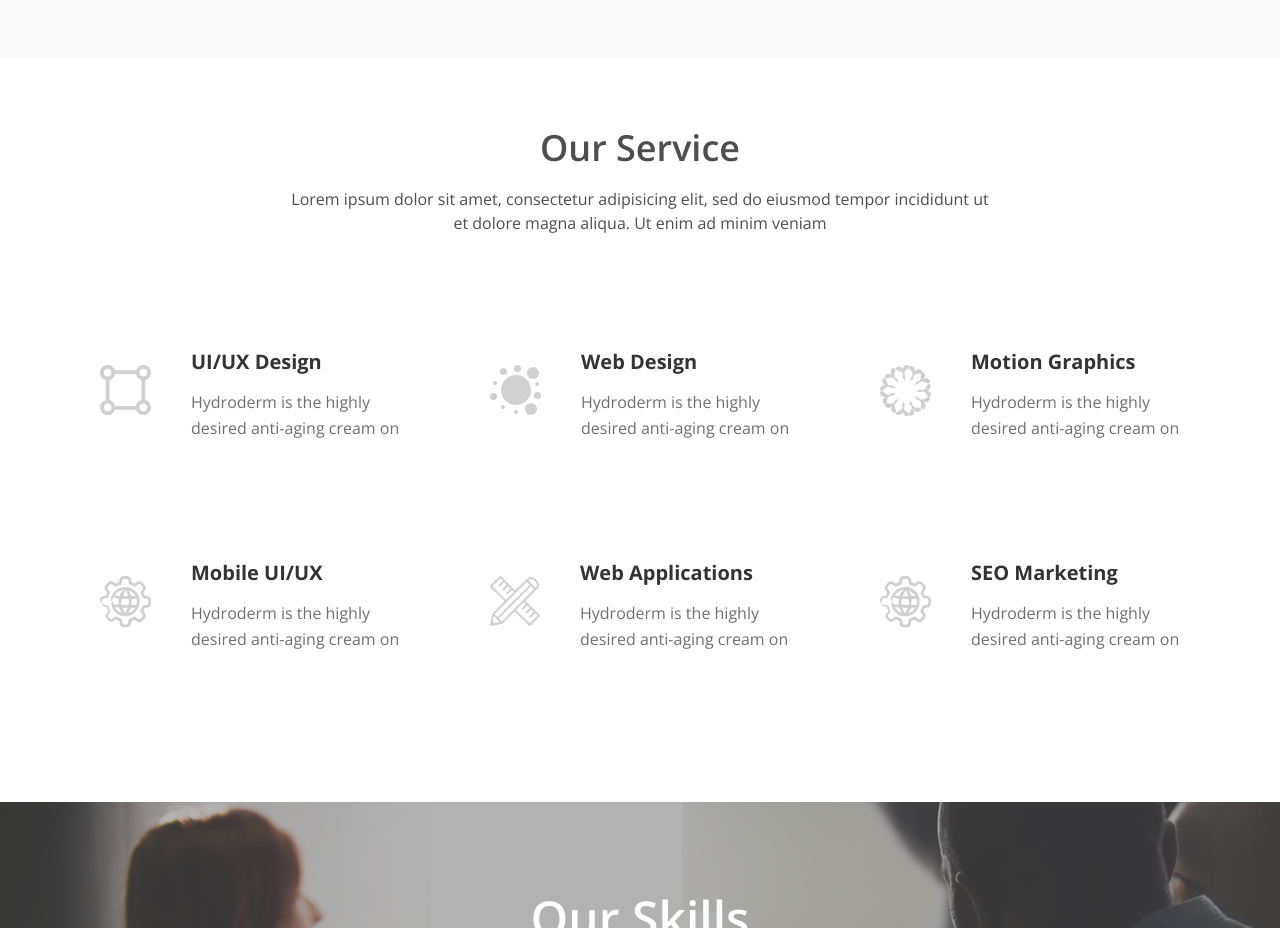
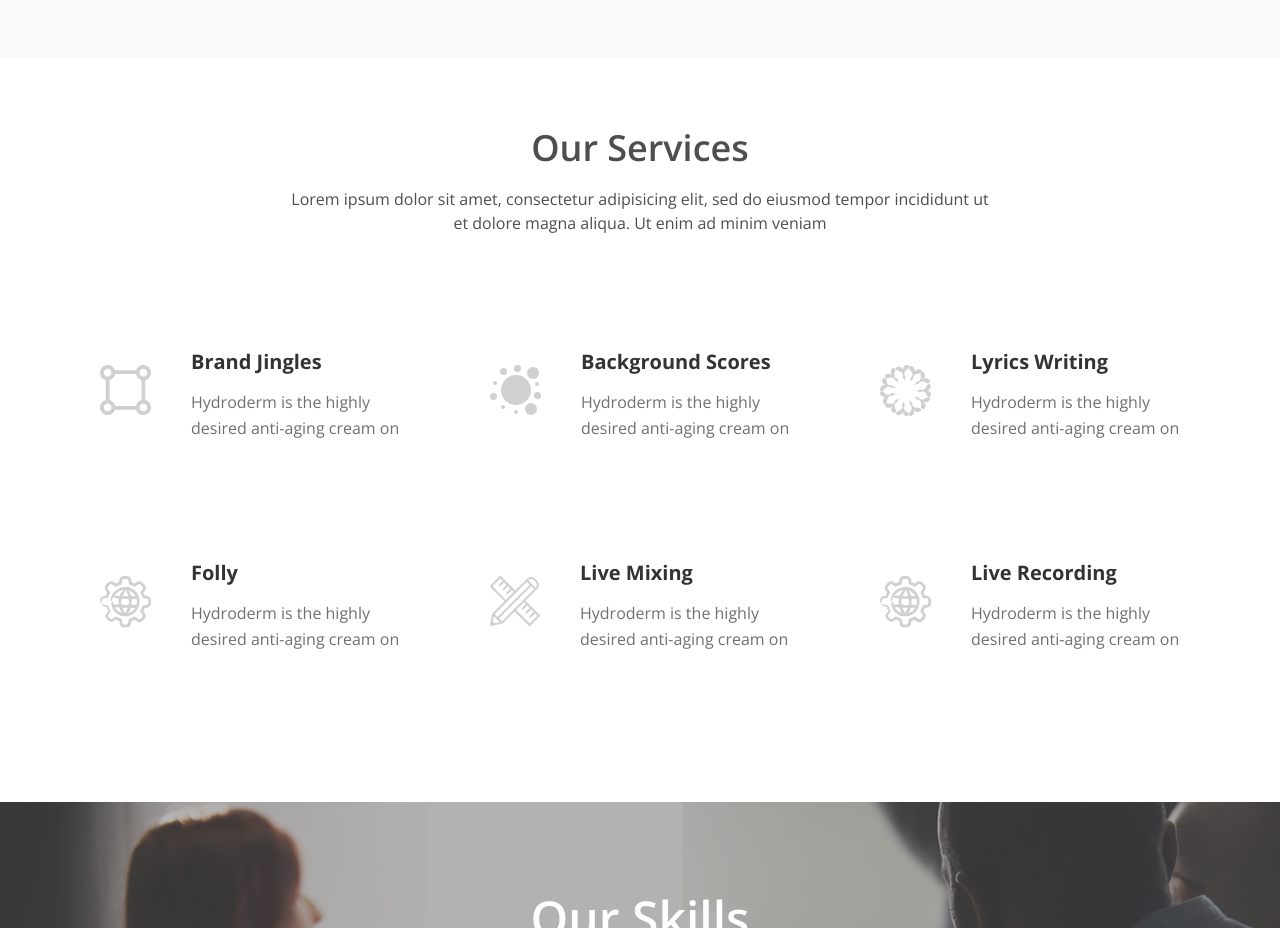
Before and after one commit to Audiofactory-admin/Audiofactory-admin.github.io, a plain HTML site: page index.html in a window 1280 px wide. Shown: the part 2500-3428 px from the top of the page. Drawn offline with nearby package versions, Linux system fonts and the light colour scheme.

Commit message:
Services update 1

```diff
--- a/index.html
+++ b/index.html
@@ -308,7 +308,7 @@
     <section id="services" class="service-item">
         <div class="container">
             <div class="center fadeInDown">
-                <h2>Our Service</h2>
+                <h2>Our Services</h2>
                 <p class="lead">Lorem ipsum dolor sit amet, consectetur adipisicing elit, sed do eiusmod tempor incididunt ut <br> et dolore magna aliqua. Ut enim ad minim veniam</p>
             </div>
 
@@ -320,7 +320,7 @@
                             <img class="img-responsive" src="images/services/ux.svg">
                         </div>
                         <div class="media-body">
-                            <h3 class="media-heading">UI/UX Design</h3>
+                            <h3 class="media-heading">Brand Jingles</h3>
                             <p>Hydroderm is the highly desired anti-aging cream on</p>
                         </div>
                     </div>
@@ -332,7 +332,7 @@
                             <img class="img-responsive" src="images/services/web.svg">
                         </div>
                         <div class="media-body">
-                            <h3 class="media-heading">Web Design</h3>
+                            <h3 class="media-heading">Background Scores</h3>
                             <p>Hydroderm is the highly desired anti-aging cream on</p>
                         </div>
                     </div>
@@ -344,7 +344,7 @@
                             <img class="img-responsive" src="images/services/motion.svg">
                         </div>
                         <div class="media-body">
-                            <h3 class="media-heading">Motion Graphics</h3>
+                            <h3 class="media-heading">Lyrics Writing</h3>
                             <p>Hydroderm is the highly desired anti-aging cream on</p>
                         </div>
                     </div>
@@ -356,7 +356,7 @@
                             <img class="img-responsive" src="images/services/mobile-ui.svg">
                         </div>
                         <div class="media-body">
-                            <h3 class="media-heading">Mobile UI/UX</h3>
+                            <h3 class="media-heading">Folly</h3>
                             <p>Hydroderm is the highly desired anti-aging cream on</p>
                         </div>
                     </div>
@@ -368,7 +368,7 @@
                             <img class="img-responsive" src="images/services/web-app.svg">
                         </div>
                         <div class="media-body">
-                            <h3 class="media-heading">Web Applications</h3>
+                            <h3 class="media-heading">Live Mixing</h3>
                             <p>Hydroderm is the highly desired anti-aging cream on</p>
                         </div>
                     </div>
@@ -380,7 +380,7 @@
                             <img class="img-responsive" src="images/services/mobile-ui.svg">
                         </div>
                         <div class="media-body">
-                            <h3 class="media-heading">SEO Marketing</h3>
+                            <h3 class="media-heading">Live Recording</h3>
                             <p>Hydroderm is the highly desired anti-aging cream on</p>
                         </div>
                     </div>
```
